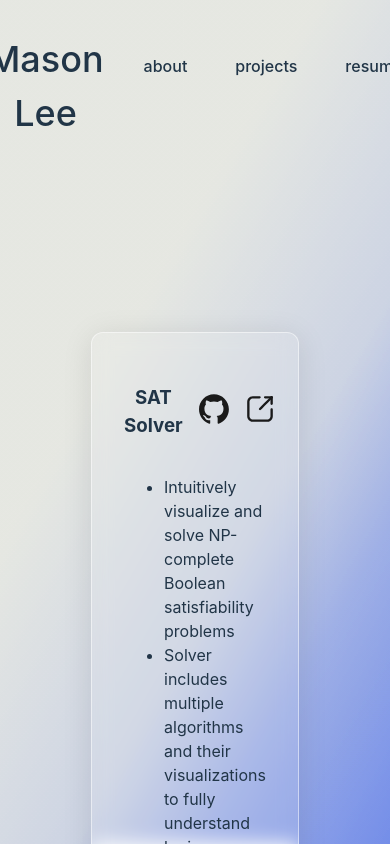
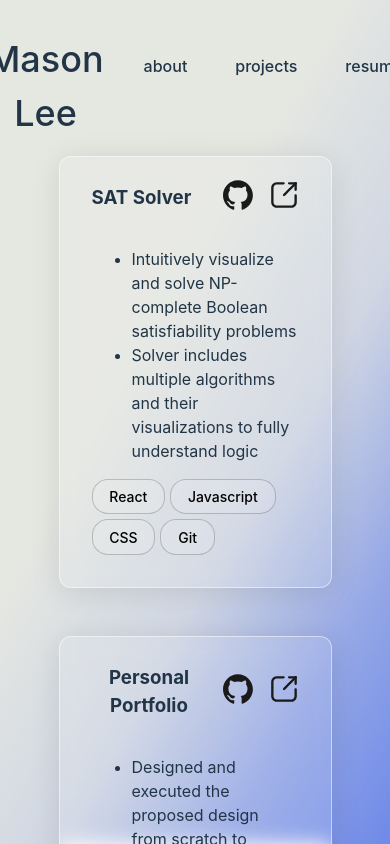
Before and after one commit to jhmlee/personal_website, a React (Vite) app: page /projects in a window 390 px wide. Shown: the top 844 px of the page. Built offline with nearby package versions, Linux system fonts and the light colour scheme.

Commit message:
ui stuff

```diff
--- a/src/components/Home.css
+++ b/src/components/Home.css
@@ -148,6 +148,15 @@
   }
 }
 
+@media (max-width: 300px) {
+  .projectHome {
+      min-width: 10rem;
+  }
+  .projectHomeContent .projectImage {
+    margin-left: 0;
+  }
+}
+
 @keyframes waveJiggleAnimation {
     0%, 100% {
       transform: rotate(0deg);
--- a/src/components/Projects.css
+++ b/src/components/Projects.css
@@ -1,6 +1,9 @@
 
 .container {
     padding: 4rem;
+}
+.container h1 {
+    margin-top: 0.1rem;
 }
 .projectGrid {
     display: grid;
@@ -8,11 +11,12 @@
     grid-template-columns: repeat(2, 1fr);
 
     gap: 3rem;
-    margin-top: 8rem;
+    margin-top: 1rem;
 }
 
 .project {
     padding: 2rem;
+    padding-top: 0.5rem;
     display: grid;
 
     background: rgba(255, 255, 255, 0.10);
@@ -75,3 +79,12 @@
         grid-template-columns: 1fr;
     }
 }
+
+@media (max-width: 500px) {
+    .projectHome {
+        min-width: 20rem;
+    }
+    .container {
+        padding: 0rem;
+    }
+  }
```
